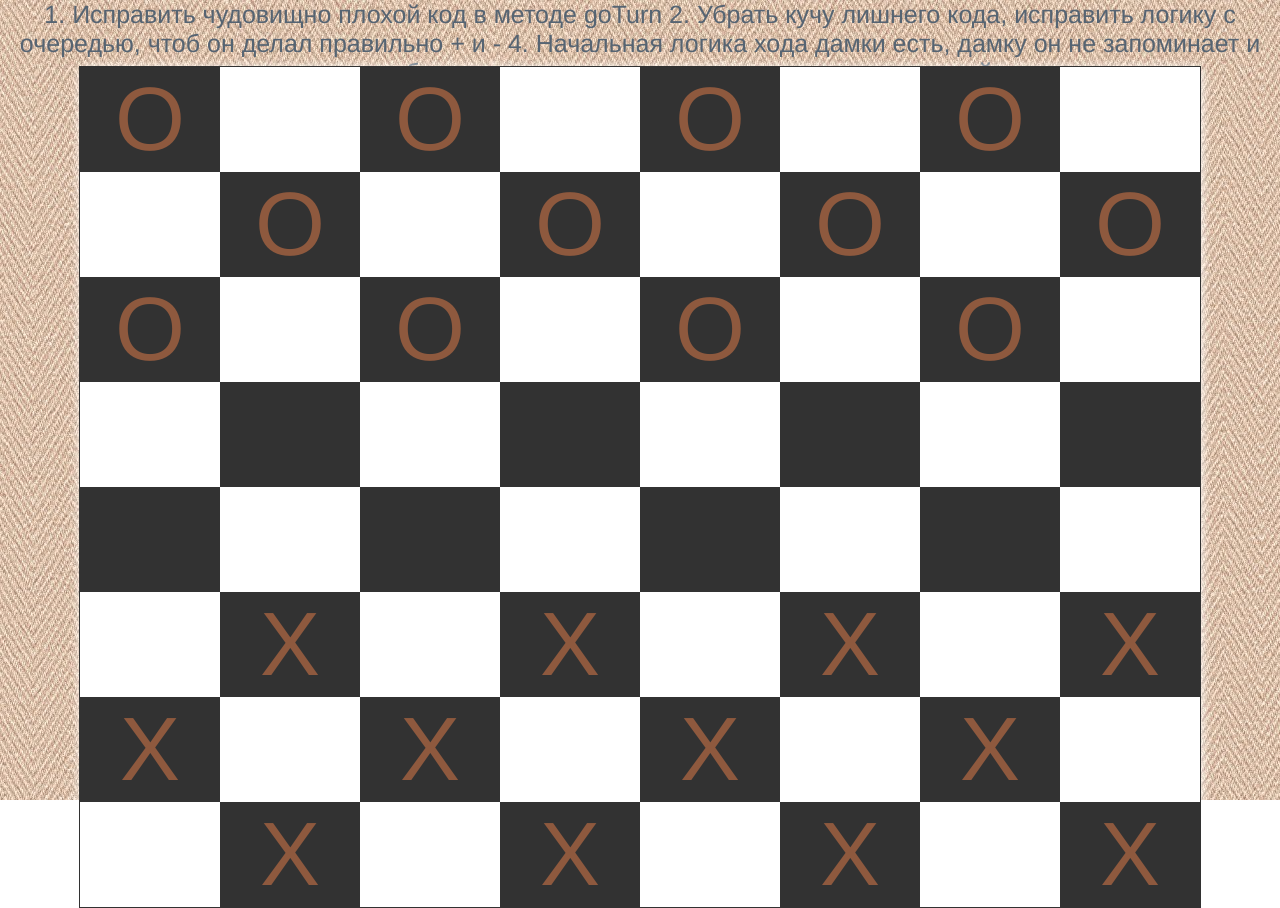
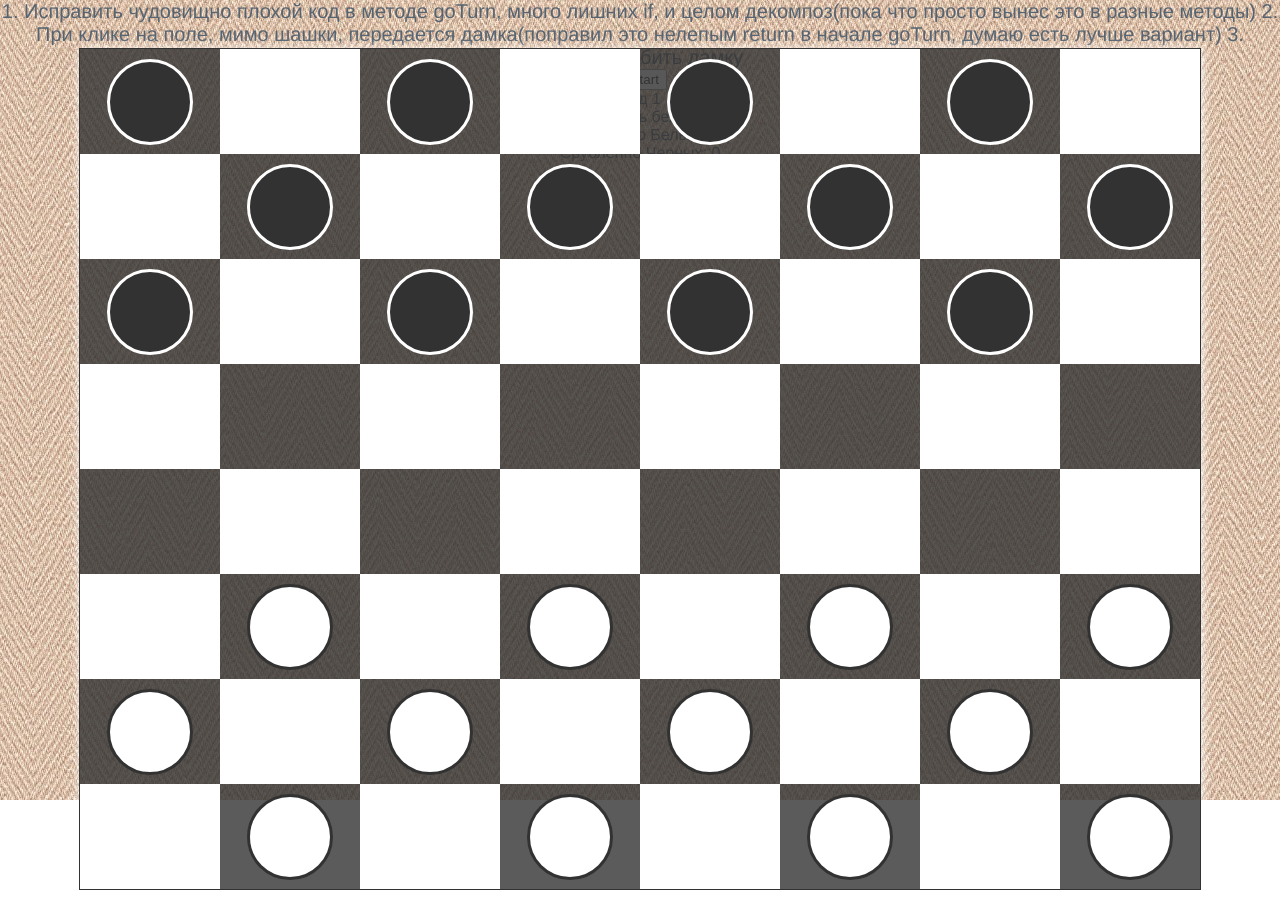
Before and after one commit to Tempo-Tempo/checker-game, a Vue app: page / in a window 1280 px wide. Built offline with nearby package versions, Linux system fonts and the light colour scheme; data requests are answered from the project's data file.

Commit message:
add minimal logic for queen

```diff
--- a/src/App.vue
+++ b/src/App.vue
@@ -1,9 +1,8 @@
 <template>
   <div class="task">
-
-    1. Исправить чудовищно плохой код в методе goTurn
-    2. Убрать кучу лишнего кода, исправить логику с очередью, чтоб он делал правильно + и -
-    4. Начальная логика хода дамки есть, дамку он не запоминает и она потом ходит как обычная, исправить и написание для пользоватлей ходов тоже
+    1. Исправить чудовищно плохой код в методе goTurn, много лишних if, и целом декомпоз(пока что просто вынес это в разные методы)
+    2. При клике на поле, мимо шашки, передается дамка(поправил это нелепым return в начале goTurn, думаю есть лучше вариант)
+    3. Научить рубить дамку
   </div>
 
   <mainPage> </mainPage>
@@ -38,6 +37,6 @@ body {
 }
 
 .task {
-  font-size: 25px;
+  font-size: 20px;
 }
 </style>
--- a/src/components/MyDeskGame.vue
+++ b/src/components/MyDeskGame.vue
@@ -12,24 +12,23 @@
       <div
         @click.stop="turnBlack(checkerCell)"
         v-if="checkerCell.black"
-        class="checker"
+        class="checker_black"
         :class="{ pick_checker: checkerCell.pick }"
-      >
-        O
-      </div>
+      ></div>
       <div
         @click.stop="turnWhite(checkerCell)"
         v-if="checkerCell.white"
-        class="checker"
+        class="checker_white"
         :class="{ pick_checker: checkerCell.pick }"
-      >
-        X
-      </div>
+        :style="{ queenTest: checkerCell.queen }"
+      ></div>
     </div>
   </div>
   <button @click.stop="startOrRestartGame((turn = 1))">restart</button>
   <div>Ход {{ turn }}</div>
   <div>{{ this.test }}</div>
+  <div>Срубленно Белых: {{ deadWhiteCheckers }}</div>
+  <div>Срубленно Черных: {{ deadBlackCheckers }}</div>
 </template>
 
 <script>
@@ -52,6 +51,8 @@ export default {
       turnName: "Очередь белых",
       forWhiteQueens: [],
       forBlackQueens: [],
+      deadWhiteCheckers: 0,
+      deadBlackCheckers: 0,
     };
   },
   methods: {
@@ -69,9 +70,7 @@ export default {
         return true;
       }
     },
-    goTurn(handlerCell) {
-      console.log(handlerCell);
-      if (handlerCell.canShot === true) {
+    goKillEnemy(handlerCell) {
       this.pickedCheckerAfterMultiShot = handlerCell;
       this.potentialKill.forEach((checker) => {
         const currentShotLongId =
@@ -84,6 +83,7 @@ export default {
         ) {
           checker.black = false;
           handlerCell.white = true;
+          this.deadBlackCheckers += 1;
           handlerCell.black = false;
           this.queue = "black";
           this.theEndTurn();
@@ -94,11 +94,13 @@ export default {
           checker.white = false;
           handlerCell.black = true;
           handlerCell.white = false;
+          this.deadWhiteCheckers += 1;
           this.queue = "white";
           this.theEndTurn();
         }
       });
-      }
+    },
+    goStepWhite(handlerCell) {
       if (
         this.turn >= 1 &&
         this.queue === "white" &&
@@ -111,6 +113,8 @@ export default {
         this.pickChecker = "";
         return this.theEndTurn();
       }
+    },
+    goStepBlack(handlerCell) {
       if (
         this.turn >= 1 &&
         this.queue === "black" &&
@@ -124,6 +128,21 @@ export default {
         return this.theEndTurn();
       }
     },
+
+    goTurn(handlerCell) {
+      console.log(handlerCell);
+      if(!this.checkCheckerPos(handlerCell)) return;
+      if (this.pickChecker.queen) {
+        console.log(this.pickChecker, 'queen');
+        this.pickChecker.queen = false;
+        handlerCell.queen = true;
+      } else if(handlerCell.canShot === true) {
+        this.goKillEnemy(handlerCell);
+      }
+      this.goStepWhite(handlerCell);
+      this.goStepBlack(handlerCell);
+    },
+
     turnBlack(checkerBlack) {
       if (this.queue !== "black") return;
       this.pickChecker = checkerBlack;
@@ -131,7 +150,6 @@ export default {
         checker.canShot = false;
         checker.pick = false;
         if (checker.queen && checker.black) {
-          console.log(checker);
           this.findTurnForQueen(checker);
         } else if (checker === this.pickChecker && checker.black) {
           checker.pick = true;
@@ -334,17 +352,30 @@ export default {
       });
     },
     findTurnForQueen(anyQueen) {
-      this.CHECKERSCELL.forEach((checker) => {
+      this.CHECKERSCELL.filter((checker) => {
         if (
           (Number.isInteger((checker.id - anyQueen.id) / this.longDistance) &&
-            this.checkCheckerPos(checker)) ||
-          (Number.isInteger((checker.id - anyQueen.id) / this.shortDistance) &&
-            this.checkCheckerPos(checker))
+            anyQueen === this.pickChecker) &&  this.checkCheckerPos(checker) ||
+          (Number.isInteger((checker.id - anyQueen.id) / this.shortDistance)  &&
+            anyQueen === this.pickChecker) && this.checkCheckerPos(checker)
         ) {
-          console.log(checker);
           checker.canStep = true;
+          this.findKillForQueen(checker);
+        } else {
+          checker.canStep = false;
         }
       });
+    },
+    findKillForQueen(potencialKill) {
+      console.log('work', potencialKill);
+      console.log(this.pickChecker)
+      if(this.pickChecker.black && potencialKill.white) {
+
+        console.log(potencialKill, 'kill white')
+      } else if (this.pickChecker.white && potencialKill.black) {
+        console.log(potencialKill, 'kill black')
+
+      }
     },
     theEndTurn() {
       this.CHECKERSCELL.forEach((checker) => {
@@ -357,7 +388,6 @@ export default {
         }
       });
       this.endTurn = !this.endTurn;
-      this.checkMultiShot();
     },
   },
 
@@ -372,9 +402,9 @@ export default {
     },
     test() {
       if (this.currentQueue === 1 || this.multiShotItem.white) {
-        return this.turnName = "Очередь черных";
+        return (this.turnName = "Очередь черных");
       } else {
-        return this.turnName = "Очередь белых";
+        return (this.turnName = "Очередь белых");
       }
     },
   },
@@ -386,11 +416,12 @@ export default {
     endTurn() {
       this.turn += 1;
       console.log(this.queue);
+      this.checkMultiShot();
       this.timeToQueen();
     },
-
     youCanGo() {
       this.youCanGo.forEach((checker) => {
+        console.log(checker);
         if (this.checkCheckerPos(checker)) {
           checker.canStep = true;
         }
@@ -409,6 +440,9 @@ export default {
 </script>
 
 <style scoped>
+.queenTest {
+  background: red;
+}
 .pick_checker {
   transform: scale(1.1, 1.1);
   opacity: 0.5;
@@ -427,9 +461,21 @@ export default {
   box-shadow: 1px 1px 10px white;
 }
 
-.checker {
-  font-size: 90px;
-  color: rgb(115, 48, 14);
+.checker_black {
+  background: black;
+  border: 3px white solid;
+  width: 80px;
+  height: 80px;
+  border-radius: 50%;
+  cursor: pointer;
+}
+
+.checker_white {
+  background: white;
+  border: 3px black solid;
+  width: 80px;
+  height: 80px;
+  border-radius: 50%;
   cursor: pointer;
 }
 .colum_items {
@@ -457,7 +503,7 @@ export default {
 }
 
 .black {
-  background: #000;
+  background: #000000cd;
 }
 
 .pre_turn {
```
Lines whose indentation alone changed are shown as unchanged.
